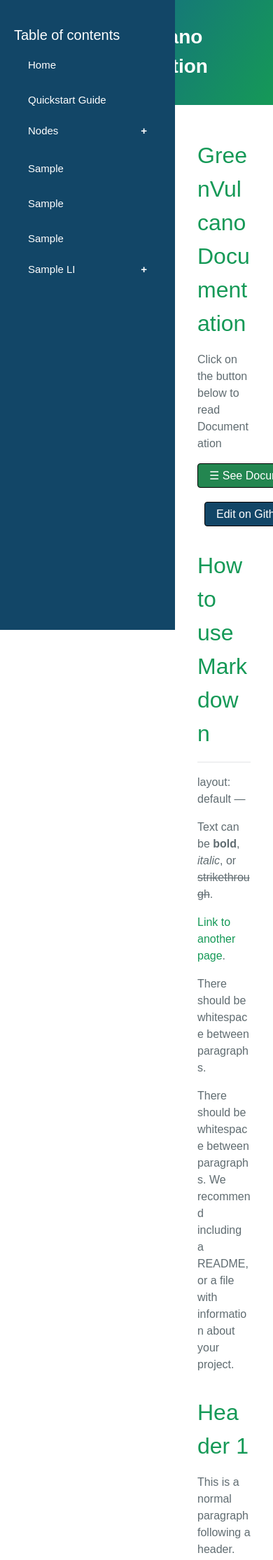
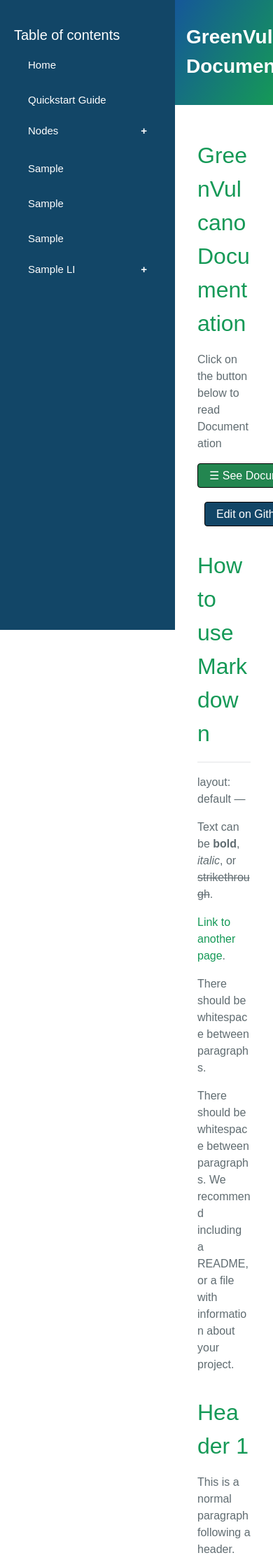
Before and after one commit to dianamw/GreenVulcano-Beta, a Jekyll site: the page built from index.md, in a window 390 px wide. Shown: the top 2229 px of the page at 70% size. Built offline with Jekyll 4.4.1, drawn with Linux system fonts in a browser that asks for light colours; our own code applies the rules of GitHub Pages for plain Markdown files; the repository's description, which GitHub fills in, is left out.

Commit message:
Update style.scss

```diff
--- a/assets/css/style.scss
+++ b/assets/css/style.scss
@@ -155,7 +155,7 @@ button.accordion.active:after {
     	color: #fff;
     	margin-top:20px;
 }
-	.headerP{
+	.page-header{
 		margin-left:250px;
 	}
 }
```
